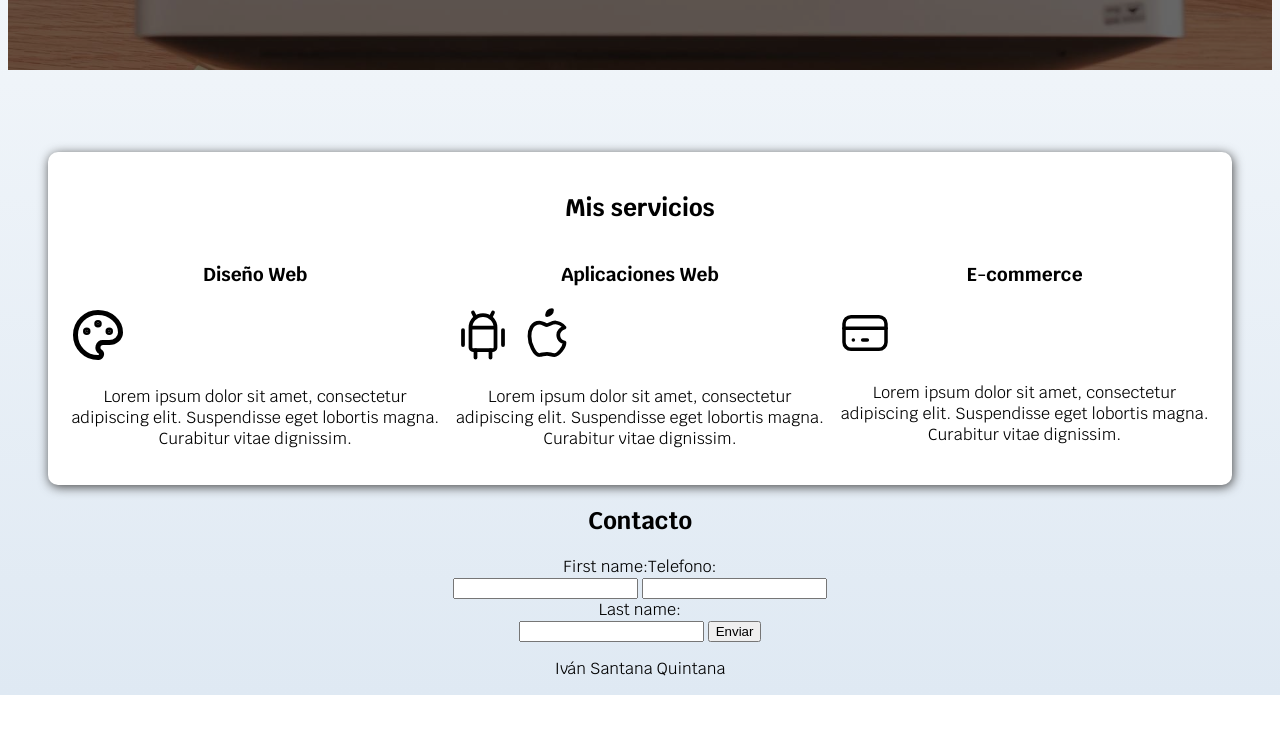
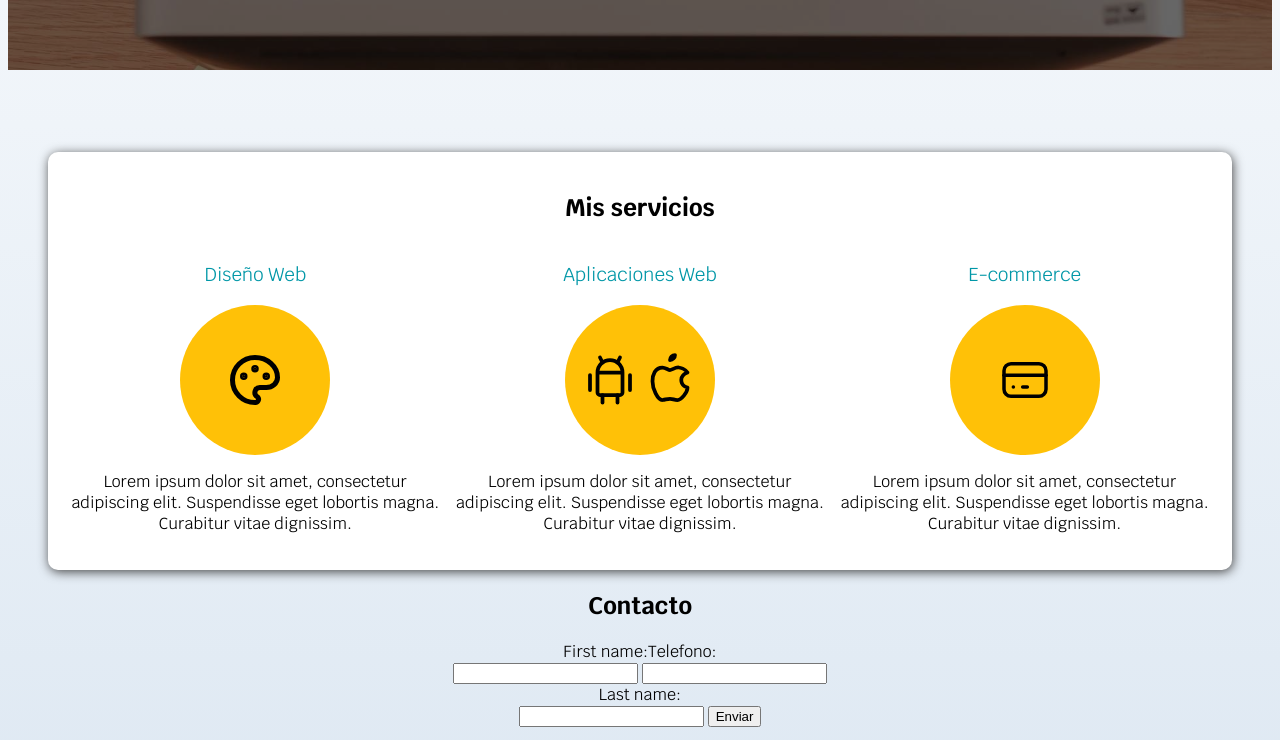
Before and after one commit to ivan9989-pkj/testIvan, a plain HTML site: page index.html in a window 1280 px wide. Shown: the part 532-1272 px from the top of the page. Before the commit the page ends 1227 px from the top, so only its background shows below. Drawn offline with Linux system fonts and the light colour scheme.

Commit message:
first commit

```diff
--- a/CSS/Style.CSS
+++ b/CSS/Style.CSS
@@ -206,8 +206,28 @@ form {
 
 .servicios{
    display: grid;
-
    grid-template-columns:  repeat(3, 1fr);
    column-gap: 1rem;
 
 }
+
+.servicio{
+    display: flex;
+    flex-direction: column;
+    align-items: center;
+}
+
+.servicio .iconos{
+    height: 15rem;
+    width: 15rem;
+    background-color: var(--primario);
+    border-radius: 50%;
+    display: flex;
+    justify-content: center;
+    align-items: center;
+}
+
+.servicio .titulo-servicio{
+    color: var(--secundario);
+    font-weight: normal;
+}
--- a/index.html
+++ b/index.html
@@ -58,8 +58,9 @@
         <div class="servicios">
           <section class="servicio">
 
-            <h3>Diseño Web</h3>
+            <h3 class="titulo-servicio">Diseño Web</h3>
 
+            <div class="iconos">
               <svg xmlns="http://www.w3.org/2000/svg" class="icon icon-tabler icon-tabler-palette" width="60" height="60" viewBox="0 0 24 24" stroke-width="2" stroke="#000000" fill="none" stroke-linecap="round" stroke-linejoin="round">
                 <path stroke="none" d="M0 0h24v24H0z" fill="none"/>
                 <path d="M12 21a9 9 0 1 1 0 -18a9 8 0 0 1 9 8a4.5 4 0 0 1 -4.5 4h-2.5a2 2 0 0 0 -1 3.75a1.3 1.3 0 0 1 -1 2.25" />
@@ -67,12 +68,14 @@
                 <circle cx="12" cy="7.5" r=".5" fill="currentColor" />
                 <circle cx="16.5" cy="10.5" r=".5" fill="currentColor" />
               </svg>
+            </div>
                   <p>Lorem ipsum dolor sit amet, consectetur adipiscing elit. Suspendisse eget lobortis magna. Curabitur vitae dignissim.</p>
           </section>
 
           <section class="servicio">
 
-            <h3>Aplicaciones Web</h3>
+            <h3 class="titulo-servicio">Aplicaciones Web</h3>
+              <div class="iconos">
 
                 <svg xmlns="http://www.w3.org/2000/svg" class="icon icon-tabler icon-tabler-brand-android" width="60" height="60" viewBox="0 0 24 24" stroke-width="1.5" stroke="#000000" fill="none" stroke-linecap="round" stroke-linejoin="round">
                   <path stroke="none" d="M0 0h24v24H0z" fill="none"/>
@@ -90,12 +93,15 @@
                   <path d="M12 4a2 2 0 0 0 2 -2a2 2 0 0 0 -2 2" />
                 </svg>
 
+              </div>
+
         <p>Lorem ipsum dolor sit amet, consectetur adipiscing elit. Suspendisse eget lobortis magna. Curabitur vitae dignissim.</p>
           </section>
 
           <section class="servicio">
 
-            <h3>E-commerce </h3>
+            <h3 class="titulo-servicio">E-commerce </h3>
+            <div class="iconos">
 
               <svg xmlns="http://www.w3.org/2000/svg" class="icon icon-tabler icon-tabler-credit-card" width="56" height="56" viewBox="0 0 24 24" stroke-width="1.5" stroke="#000000" fill="none" stroke-linecap="round" stroke-linejoin="round">
                 <path stroke="none" d="M0 0h24v24H0z" fill="none"/>
@@ -104,6 +110,7 @@
                 <line x1="7" y1="15" x2="7.01" y2="15" />
                 <line x1="11" y1="15" x2="13" y2="15" />
               </svg>
+            </div>
 
             <p>Lorem ipsum dolor sit amet, consectetur adipiscing elit. Suspendisse eget lobortis magna. Curabitur vitae dignissim.</p>
 
```
Also changed, not shown: Proyecto.html (line endings or trailing spaces). Lines whose indentation alone changed are shown as unchanged.
